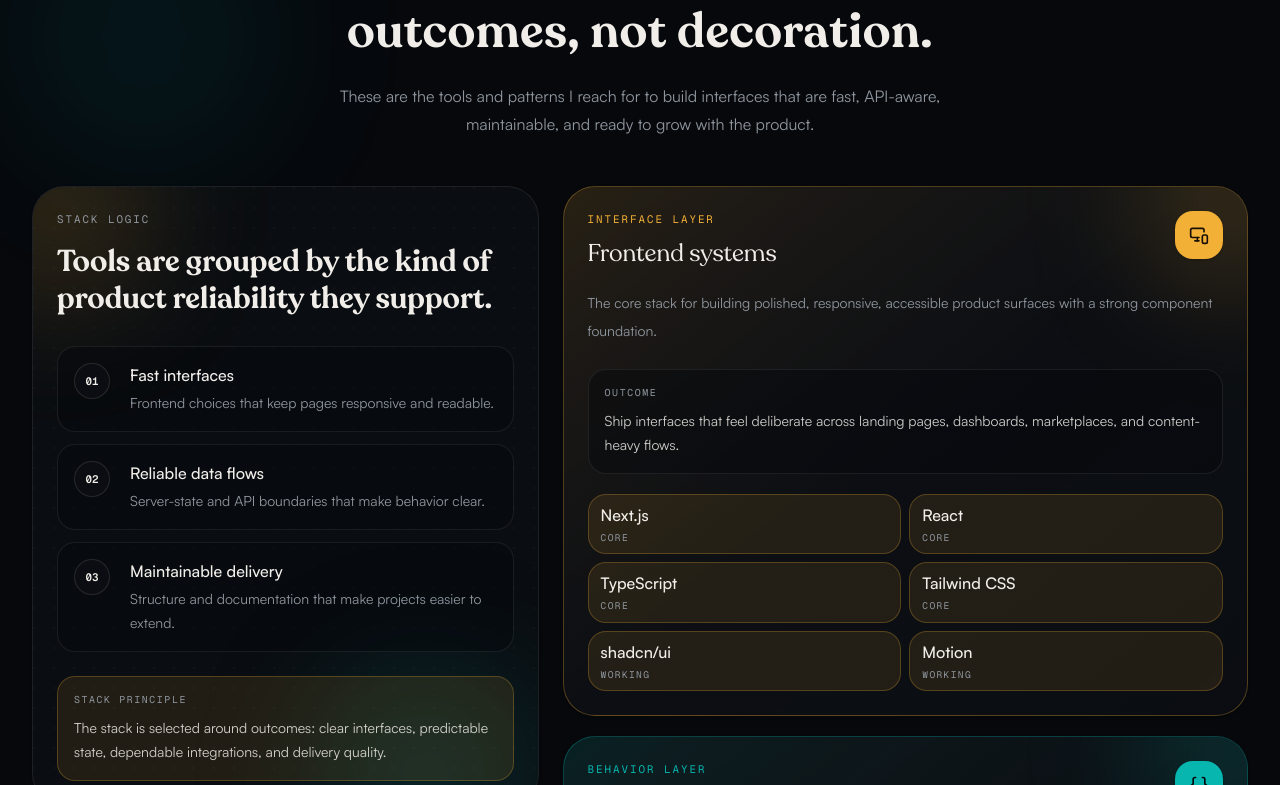
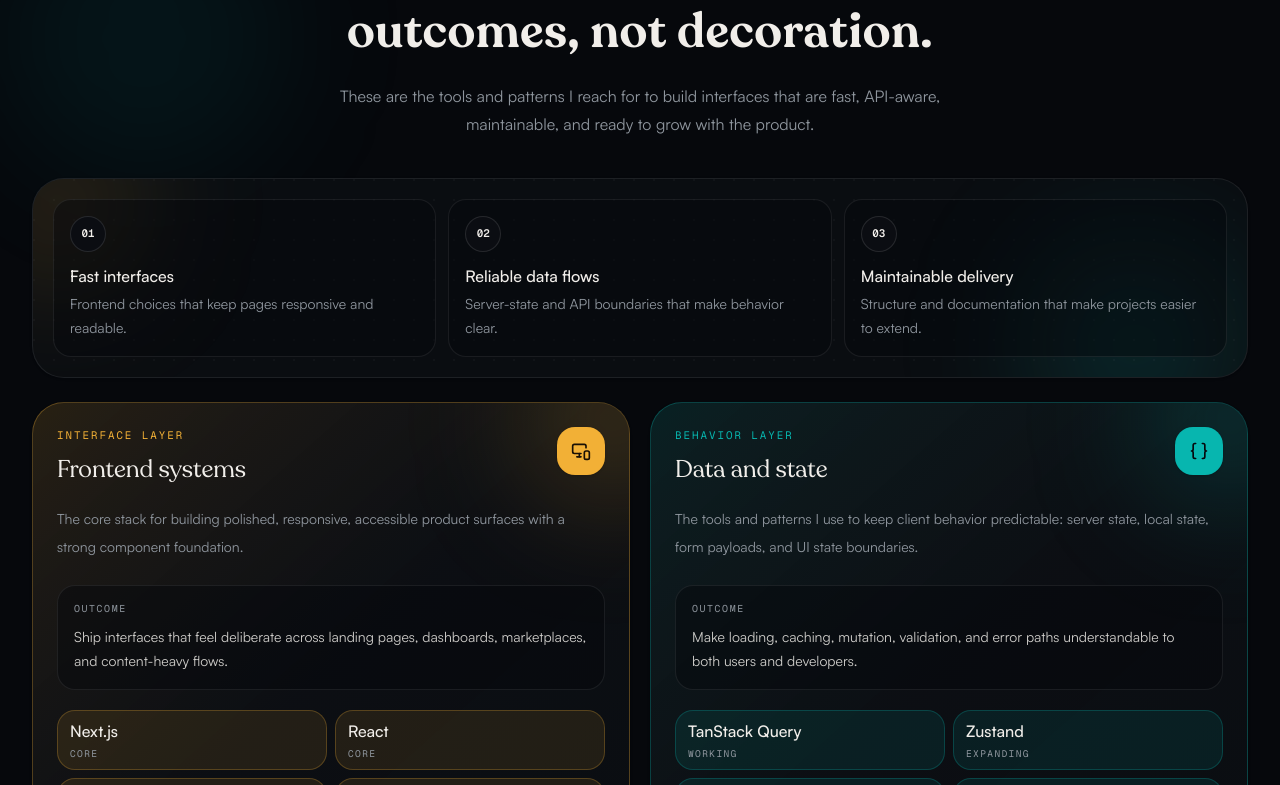
Before and after one commit to Dev-Iyke/portfolio-web, a Next.js app: page / in a window 1280 px wide. Shown: the part 6015-6800 px from the top of the page. Built offline with nearby package versions, Linux system fonts and the light colour scheme.

Commit message:
Setup initial toolbox layout

```diff
--- a/src/features/toolbox/components/TechnicalToolboxSection.tsx
+++ b/src/features/toolbox/components/TechnicalToolboxSection.tsx
@@ -29,12 +29,13 @@ export function TechnicalToolboxSection() {
           </div>
         </Reveal>
 
-        <div className="mt-12 grid gap-6 lg:grid-cols-[0.85fr_1.15fr] lg:items-start">
-          <Reveal delay={0.08} distance={18} className="lg:sticky lg:top-28">
+        <Reveal delay={0.08} distance={18}>
+          <div className="mt-10">
             <ToolboxSignalBoard />
+          </div>
         </Reveal>
 
-          <div className="grid gap-5">
+        <div className="mt-6 grid gap-5 lg:grid-cols-2">
           {toolboxGroups.map((group, index) => (
             <Reveal
               key={group.title}
@@ -46,7 +47,6 @@ export function TechnicalToolboxSection() {
             </Reveal>
           ))}
         </div>
-        </div>
       </PageContainer>
     </Section>
   );
--- a/src/features/toolbox/components/ToolboxSignalBoard.tsx
+++ b/src/features/toolbox/components/ToolboxSignalBoard.tsx
@@ -2,9 +2,9 @@ import { toolboxOutcomes } from "@/features/toolbox/data/toolbox";
 
 export function ToolboxSignalBoard() {
   return (
-    <div className="relative overflow-hidden rounded-[2rem] border border-border/70 bg-card/70 p-5 shadow-sm sm:p-6">
+    <div className="relative overflow-hidden rounded-[2rem] border border-border/70 bg-card/70 p-4 shadow-sm sm:p-5">
       <div
-        className="absolute -left-16 -top-16 size-44 rounded-full bg-signal/20 blur-3xl"
+        className="absolute -left-16 -top-16 size-44 rounded-full bg-signal/15 blur-3xl"
         aria-hidden="true"
       />
       <div
@@ -17,18 +17,11 @@ export function ToolboxSignalBoard() {
       />
 
       <div className="relative">
-        <p className="font-mono text-[0.68rem] uppercase tracking-[0.18em] text-muted-foreground">
-          Stack logic
-        </p>
-        <h3 className="mt-4 max-w-lg font-heading text-3xl leading-tight font-semibold">
-          Tools are grouped by the kind of product reliability they support.
-        </h3>
-
-        <div className="mt-7 grid gap-3">
+        <div className="grid gap-3 lg:grid-cols-3">
           {toolboxOutcomes.map((outcome, index) => (
             <div
               key={outcome.label}
-              className="grid gap-3 rounded-2xl border border-border/70 bg-background/45 p-4 sm:grid-cols-[2.75rem_1fr]"
+              className="grid gap-3 rounded-2xl border border-border/70 bg-background/45 p-4 sm:grid-cols-[2.75rem_1fr] lg:grid-cols-1"
             >
               <span className="grid size-9 place-items-center rounded-2xl border border-border bg-surface font-mono text-[0.68rem] font-semibold text-foreground">
                 {String(index + 1).padStart(2, "0")}
@@ -42,16 +35,6 @@ export function ToolboxSignalBoard() {
             </div>
           ))}
         </div>
-
-        <div className="mt-6 rounded-2xl border border-signal/25 bg-signal/10 p-4">
-          <p className="font-mono text-[0.62rem] uppercase tracking-[0.16em] text-muted-foreground">
-            Stack principle
-          </p>
-          <p className="mt-2 text-sm leading-6 text-foreground/85">
-            The stack is selected around outcomes: clear interfaces, predictable
-            state, dependable integrations, and delivery quality.
-          </p>
-        </div>
       </div>
     </div>
   );
```
Lines whose indentation alone changed are shown as unchanged.
